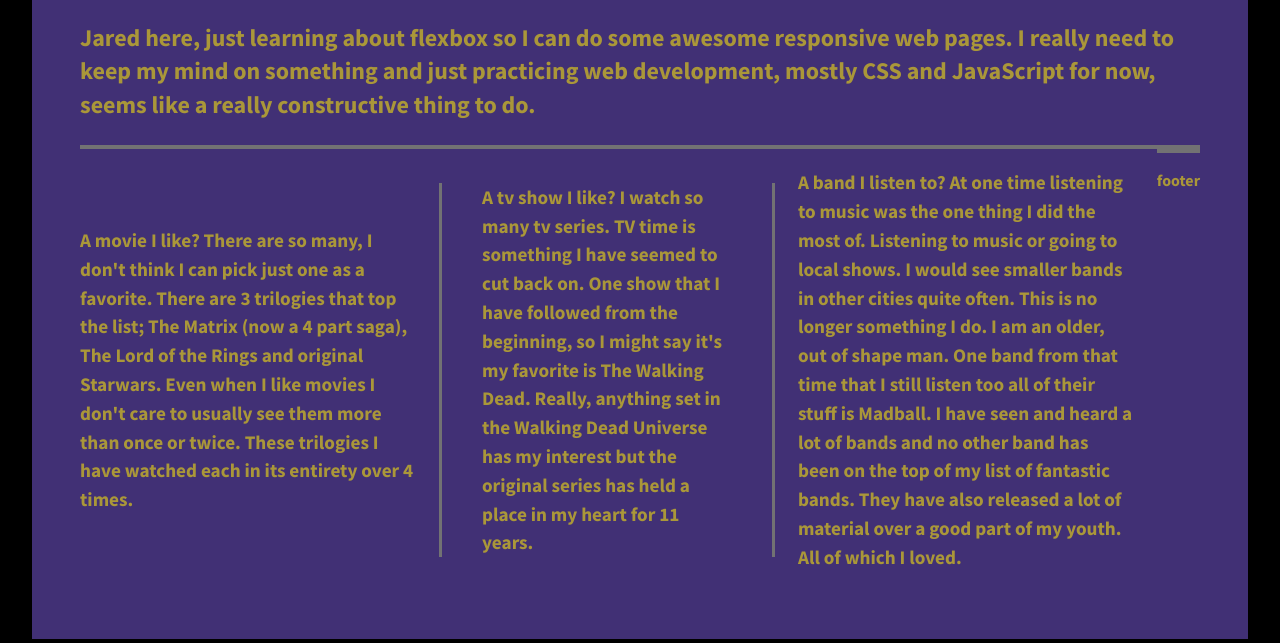
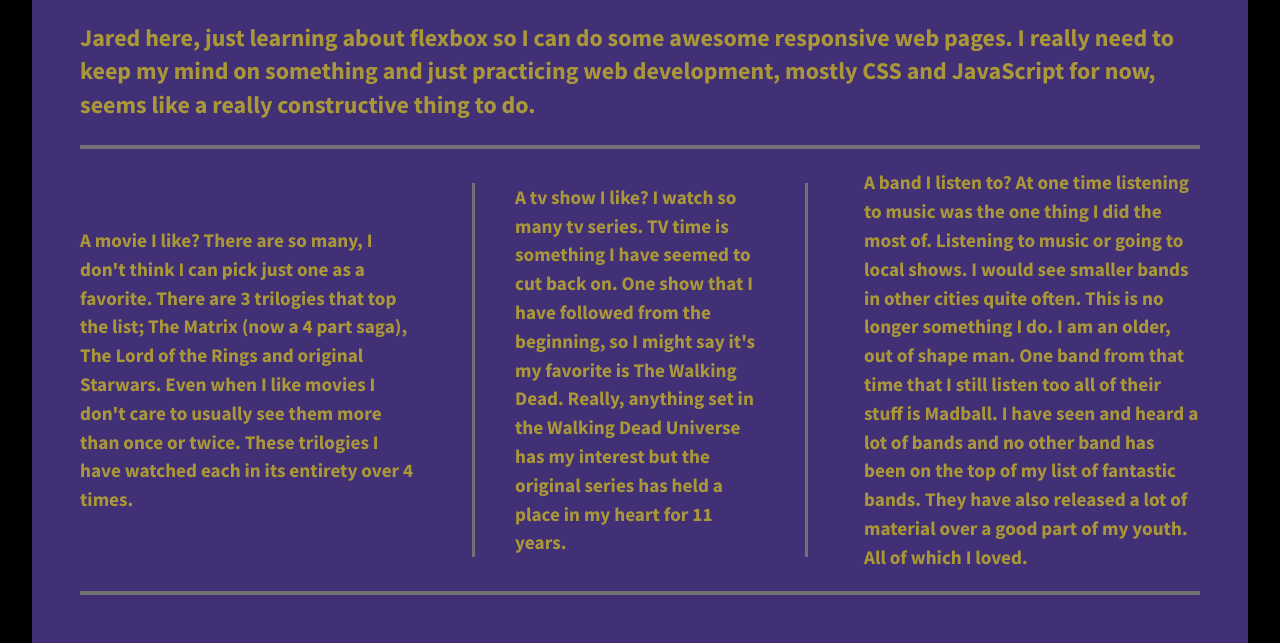
Before and after one commit to intherightdirection/flexbox-practice, a plain HTML site: page index.html in a window 1280 px wide. Shown: the part 183-826 px from the top of the page. Drawn offline with nearby package versions, Linux system fonts and the light colour scheme.

Commit message:
Changed flex-basis of footer

```diff
--- a/css/main.css
+++ b/css/main.css
@@ -144,6 +144,7 @@ h1 {
 
 footer {
   display: flex;
+  flex-basis: 100%;
   border-top: .3em solid #727273;
 }
 
--- a/index.html
+++ b/index.html
@@ -58,7 +58,6 @@
       </div>
 
       <footer>
-        <p>footer</p>
       </footer>
     </section>
 
```
